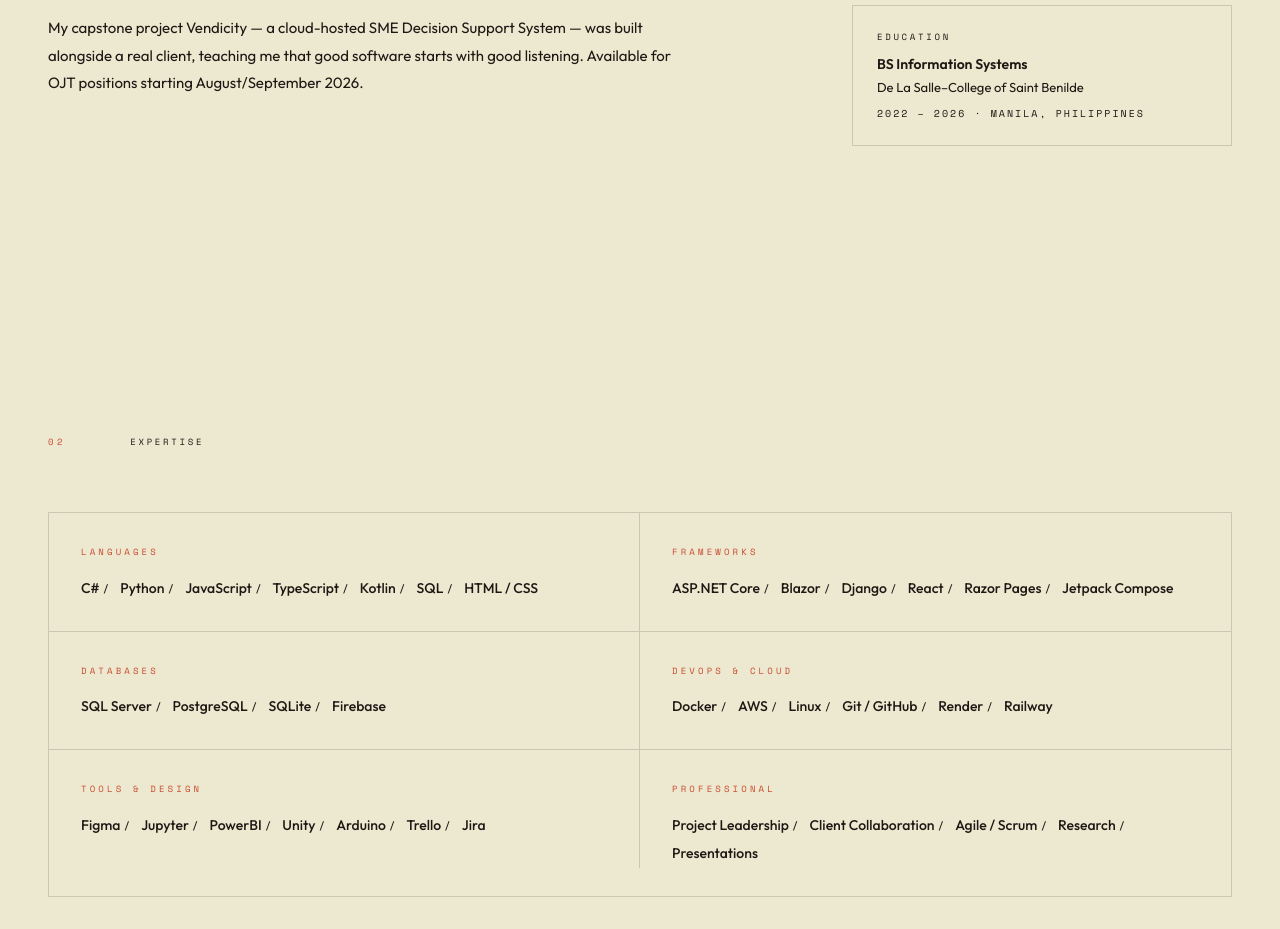
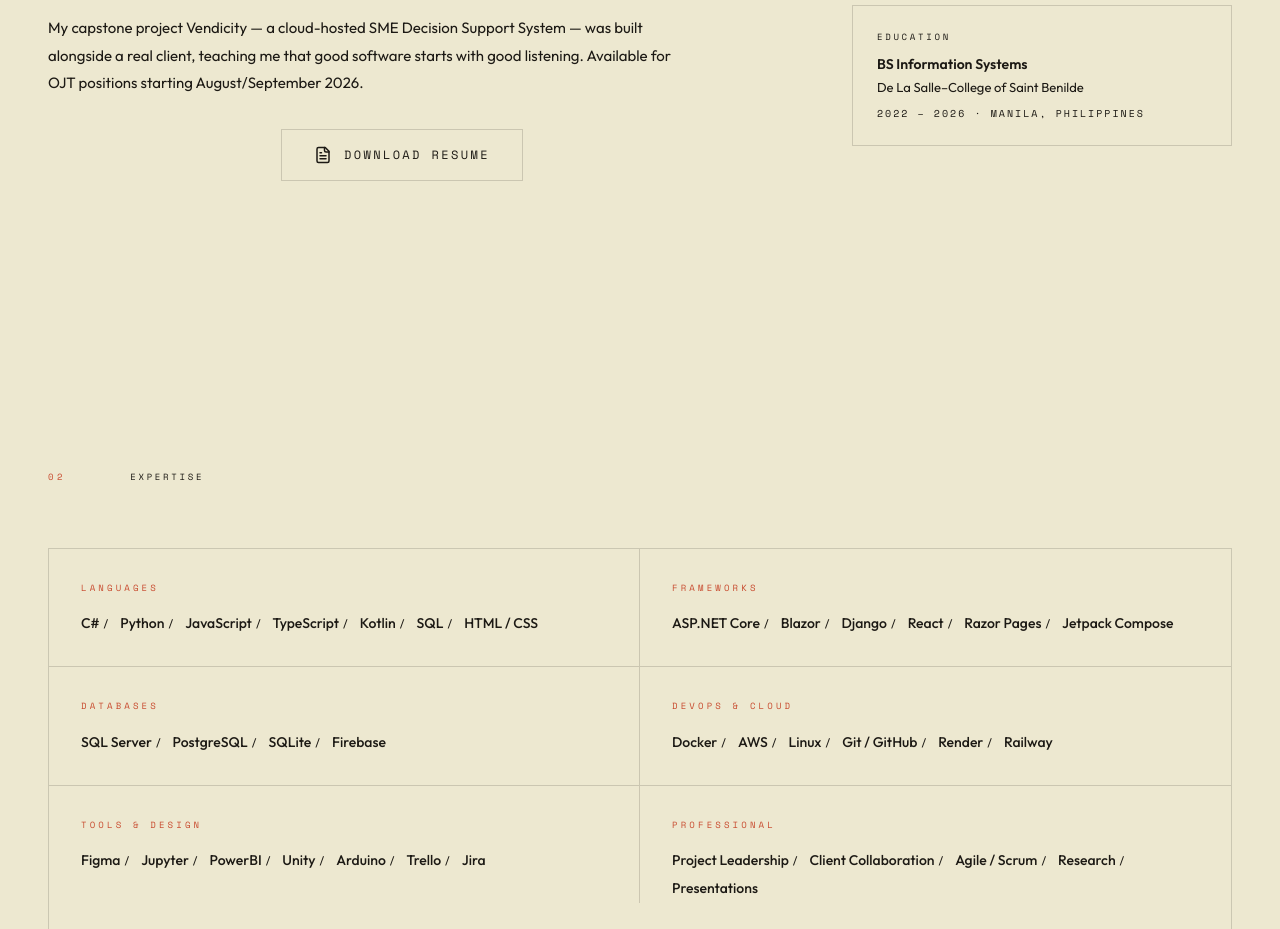
Before and after one commit to chrisaph/ChristianMeranoPortfolioSite, a React (Vite) app: page / in a window 1280 px wide. Shown: the part 1320-2249 px from the top of the page. Built offline with nearby package versions, Linux system fonts and the light colour scheme.

Commit message:
Add resume download button

```diff
--- a/src/app/App.tsx
+++ b/src/app/App.tsx
@@ -1,6 +1,6 @@
 import { useState, useEffect, useRef } from "react";
 import { Github, Linkedin, Mail, ArrowUpRight, ChevronUp, ExternalLink } from "lucide-react";
-
+import { FileText } from "lucide-react";
 /* ── DATA ─────────────────────────────────────────────────── */
 
 const projects = [
@@ -598,9 +598,30 @@ export default function App() {
                 <p className="text-muted-foreground leading-[1.85] mb-5 max-w-prose text-[15px]">
                   I'm a 4th-year BS Information Systems student at De La Salle–College of Saint Benilde currently residing in Taguig. I build full-stack web applications, design UI/UX prototypes, and tinker with DevOps pipelines as well as Embedded Systems.
                 </p>
+
                 <p className="text-muted-foreground leading-[1.85] max-w-prose text-[15px]">
                   My capstone project Vendicity — a cloud-hosted SME Decision Support System — was built alongside a real client, teaching me that good software starts with good listening. Available for OJT positions starting August/September 2026.
                 </p>
+              </div>
+
+              <div className="flex justify-center mt-8">
+                <a
+                  href="/BS-InformationSystems_Merano_Christian.pdf"
+                  download
+                  className="group inline-flex items-center gap-3 border border-foreground/15 px-8 py-4 hover:border-accent hover:bg-accent transition-all duration-300"
+                >
+                  <FileText
+                    size={18}
+                    className="group-hover:text-background transition-colors duration-300"
+                  />
+
+                  <span
+                    className="text-[12px] tracking-[0.2em] uppercase group-hover:text-background transition-colors duration-300"
+                    style={{ fontFamily: "'Space Mono', monospace" }}
+                  >
+                    Download Resume
+                  </span>
+                </a>
               </div>
             </FadeUp>
 
```
Also changed, not shown: 1 other file (tests, documents, lock files or other folders).
